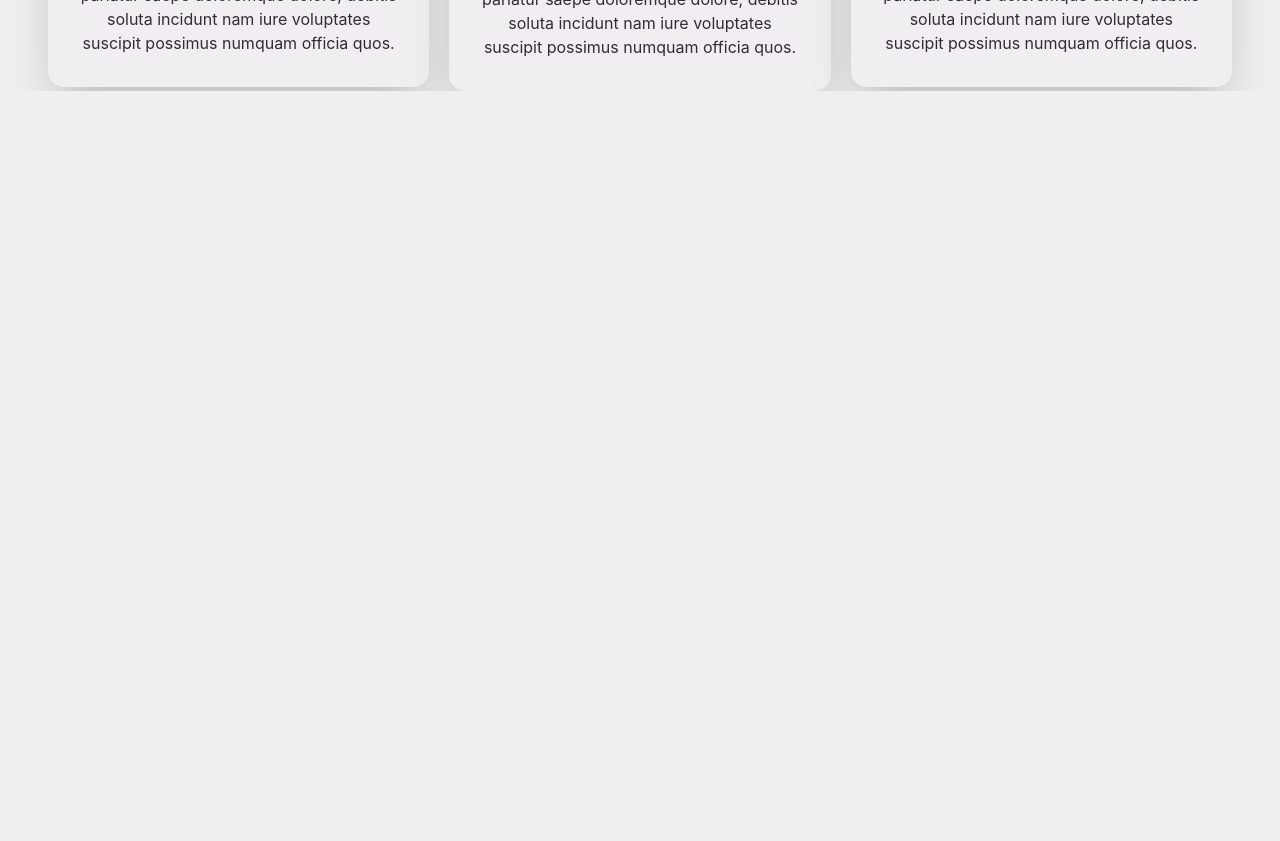
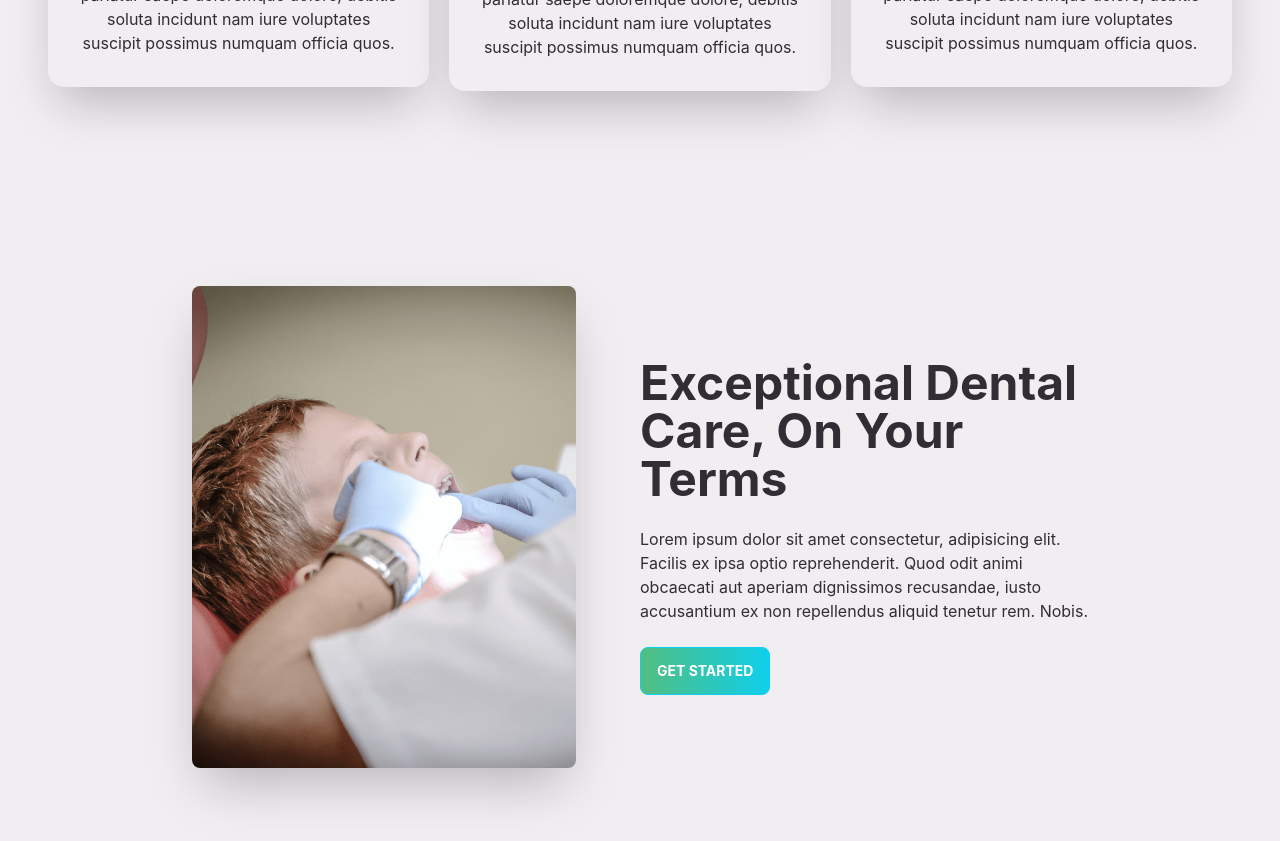
Before and after one commit to SanzinaHossain/Doctor-Portal-Client, a React (Create React App) app: page / in a window 1280 px wide. Shown: the part 1480-2321 px from the top of the page. Before the commit the page ends 1571 px from the top, so only its background shows below. Built offline with nearby package versions, Linux system fonts and the light colour scheme.

Commit message:
after service

```diff
--- /dev/null
+++ b/src/Pages/Exceptional/Exceptional.js
@@ -0,0 +1,18 @@
+import React from 'react'
+import treatment from "../../assets/images/treatment.png"
+const Exceptional = () => {
+  return (
+    <div class="hero min-h-screen px-9 lg:px-44 mt-9 lg:mt-9">
+  <div class="hero-content flex-col lg:flex-row">
+    <img src={treatment} class="lg:max-w-l sm:max-w-sm rounded-lg shadow-2xl" />
+    <div className='pl-0 lg:pl-12'>
+      <h1 class="text-5xl font-bold">Exceptional Dental Care, On Your Terms</h1>
+      <p class="py-6">Lorem ipsum dolor sit amet consectetur, adipisicing elit. Facilis ex ipsa optio reprehenderit. Quod odit animi obcaecati aut aperiam dignissimos recusandae, iusto accusantium ex non repellendus aliquid tenetur rem. Nobis.</p>
+      <button class="btn btn-primary uppercase bold text-white font-bold bg-gradient-to-r from-secondary to primary">Get Started</button>
+    </div>
+  </div>
+</div>
+  )
+}
+
+export default Exceptional
--- a/src/Pages/Home/Home.js
+++ b/src/Pages/Home/Home.js
@@ -1,5 +1,6 @@
 import React from 'react'
 import Banner from '../Banner/Banner'
+import Exceptional from '../Exceptional/Exceptional'
 import Info from '../Info/Info'
 import Services from '../Services/Services'
 
@@ -9,6 +10,7 @@ const Home = () => {
        <Banner></Banner>
        <Info></Info>
        <Services></Services>
+       <Exceptional></Exceptional>
     </div>
   )
 }
```
